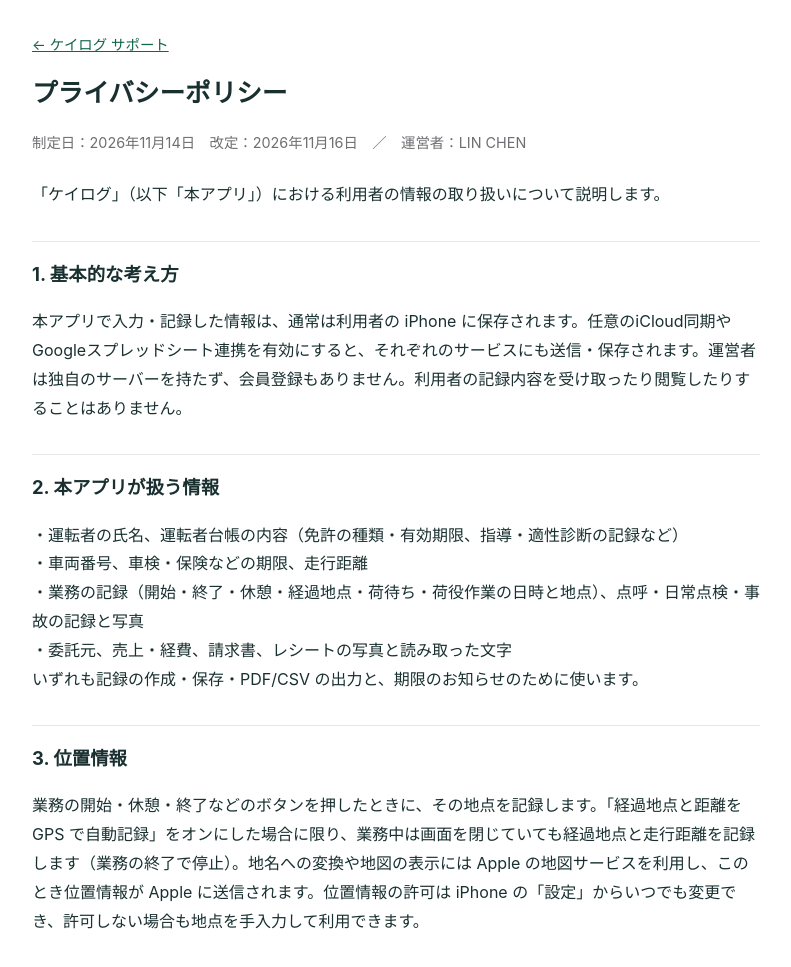
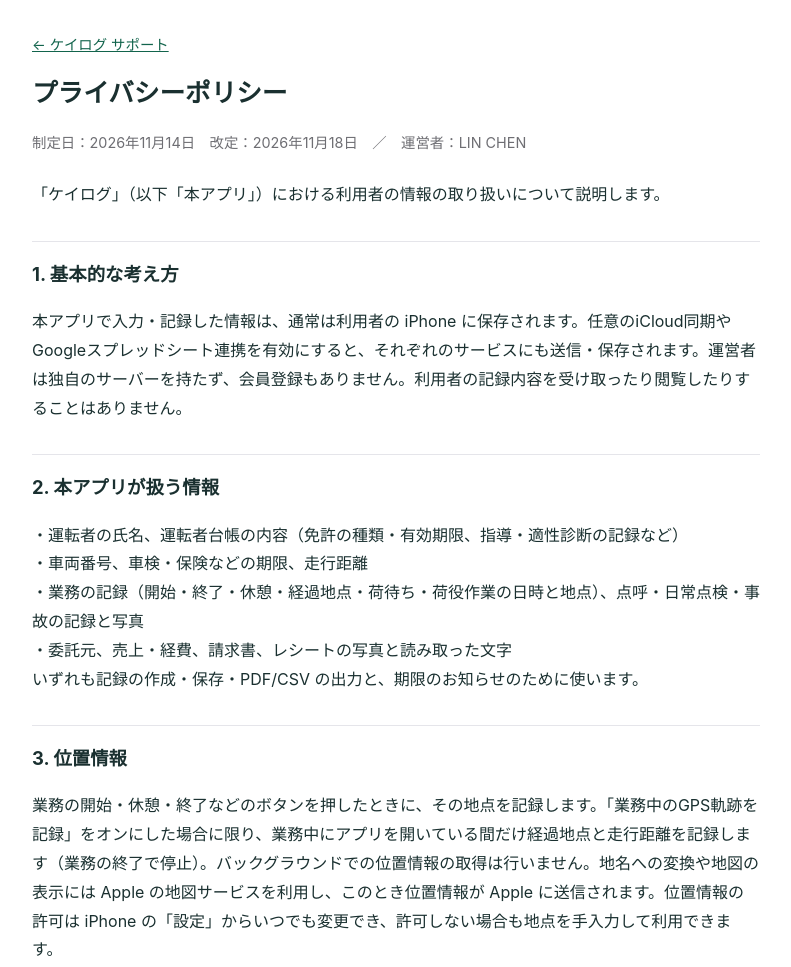
Before and after one commit to komoetsukuyomi921-cloud/keilog-support, a plain HTML site: page privacy/index.html in a window 1280 px wide. Shown: the top 967 px of the page, without its empty margins (244-1035 px from the left). Drawn offline with Linux system fonts and the light colour scheme.

Commit message:
Remove background location from privacy policy and FAQ (#2)
Co-authored-by: mac <mac@192.168.0.103>
Co-authored-by: Claude Opus 5.5 <noreply@anthropic.com>

```diff
--- a/privacy/index.html
+++ b/privacy/index.html
@@ -10,7 +10,7 @@
 <main>
 <p class="back"><a href="../">← ケイログ サポート</a></p>
 <h1>プライバシーポリシー</h1>
-<p class="meta">制定日：2026年11月14日　改定：2026年11月16日　／　運営者：LIN CHEN</p>
+<p class="meta">制定日：2026年11月14日　改定：2026年11月18日　／　運営者：LIN CHEN</p>
 <p>「ケイログ」（以下「本アプリ」）における利用者の情報の取り扱いについて説明します。</p>
 <h2>1. 基本的な考え方</h2>
 <p>本アプリで入力・記録した情報は、通常は利用者の iPhone に保存されます。任意のiCloud同期やGoogleスプレッドシート連携を有効にすると、それぞれのサービスにも送信・保存されます。運営者は独自のサーバーを持たず、会員登録もありません。利用者の記録内容を受け取ったり閲覧したりすることはありません。</p>
@@ -21,7 +21,7 @@
 ・委託元、売上・経費、請求書、レシートの写真と読み取った文字<br>
 いずれも記録の作成・保存・PDF/CSV の出力と、期限のお知らせのために使います。</p>
 <h2>3. 位置情報</h2>
-<p>業務の開始・休憩・終了などのボタンを押したときに、その地点を記録します。「経過地点と距離を GPS で自動記録」をオンにした場合に限り、業務中は画面を閉じていても経過地点と走行距離を記録します（業務の終了で停止）。地名への変換や地図の表示には Apple の地図サービスを利用し、このとき位置情報が Apple に送信されます。位置情報の許可は iPhone の「設定」からいつでも変更でき、許可しない場合も地点を手入力して利用できます。</p>
+<p>業務の開始・休憩・終了などのボタンを押したときに、その地点を記録します。「業務中のGPS軌跡を記録」をオンにした場合に限り、業務中にアプリを開いている間だけ経過地点と走行距離を記録します（業務の終了で停止）。バックグラウンドでの位置情報の取得は行いません。地名への変換や地図の表示には Apple の地図サービスを利用し、このとき位置情報が Apple に送信されます。位置情報の許可は iPhone の「設定」からいつでも変更でき、許可しない場合も地点を手入力して利用できます。</p>
 <h2>4. カメラ・写真</h2>
 <p>メーター・レシート・検知器・事故などの写真は、端末（と利用者の iCloud）にのみ保存されます。メーターやレシートの文字の読み取りは端末内で行い、画像を外部に送信しません。</p>
 <h2>5. iCloud 同期・バックアップ</h2>
```
Also changed, not shown: index.html (+1 -1 lines).
